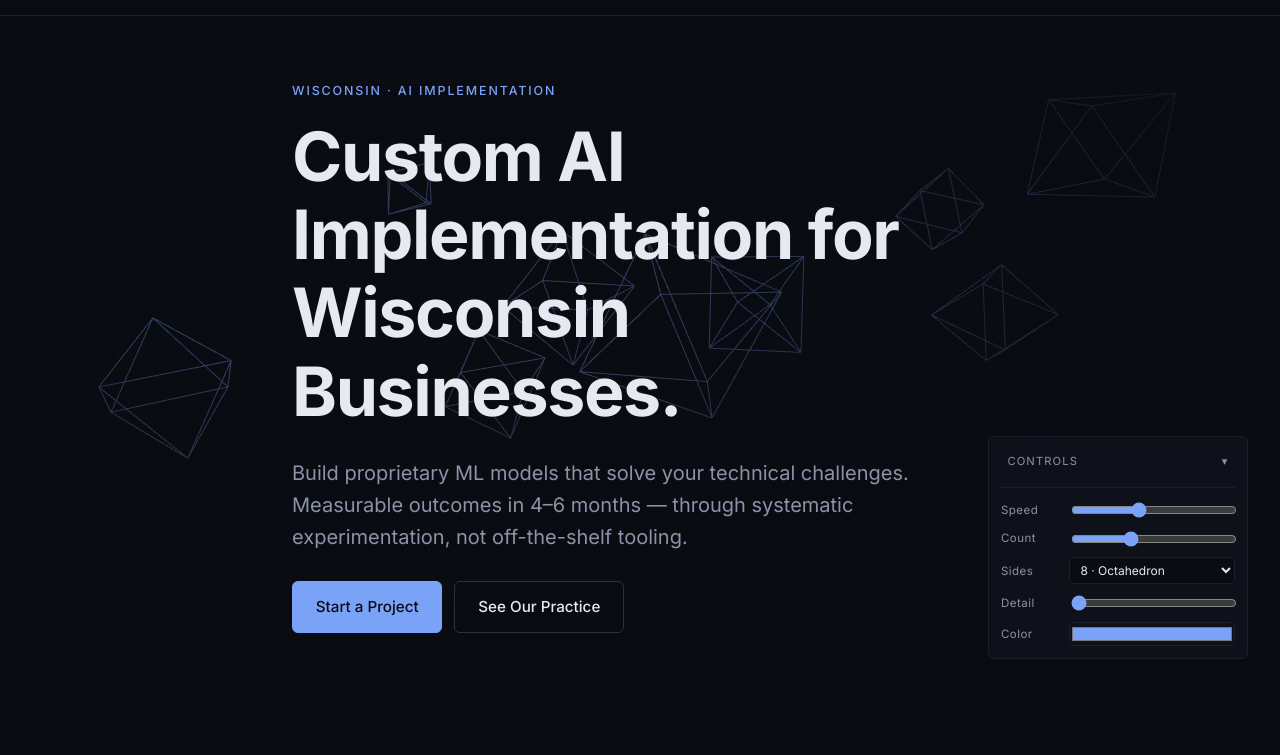
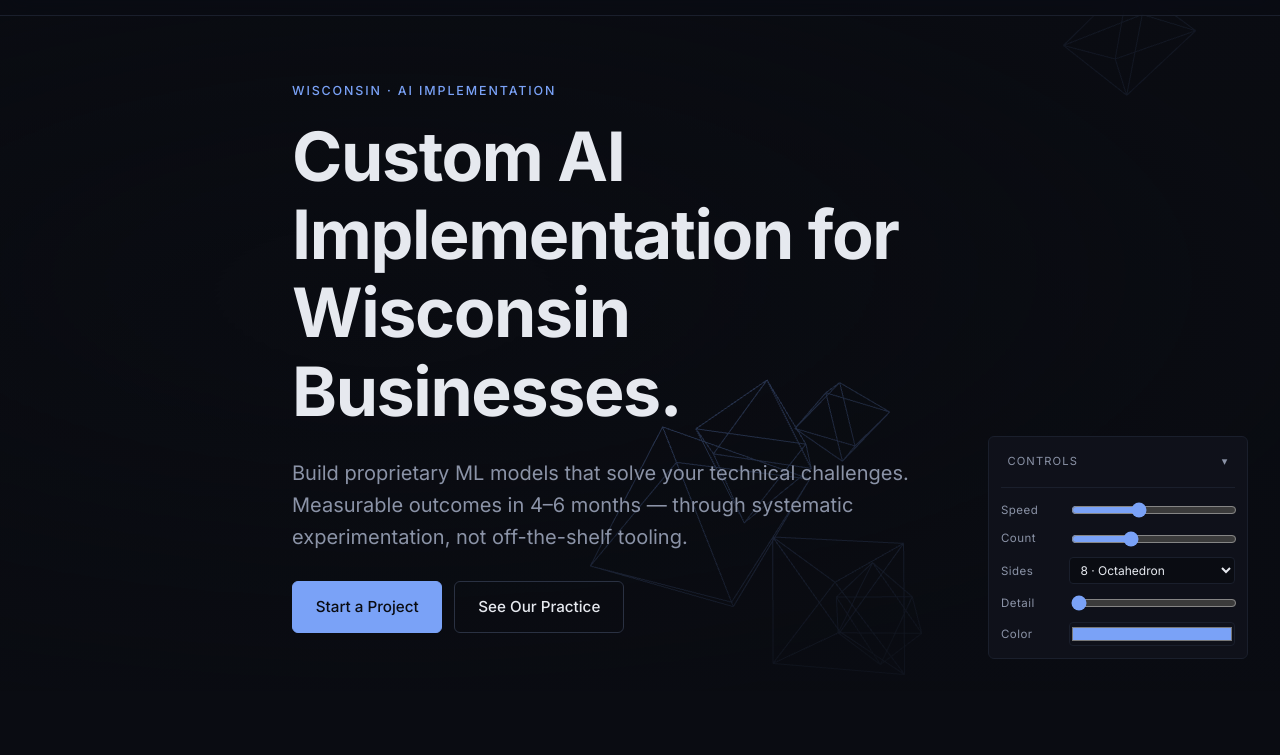
Before and after one commit to Bemental77/wi-ts.com, an Astro site: page / in a window 1280 px wide. Shown: the part 45-800 px from the top of the page. Built offline with nearby package versions, Linux system fonts and the light colour scheme; Astro itself is replaced by a stand-in of ours; animation ran at ten frames a second.

Commit message:
background

```diff
--- a/astro.config.mjs
+++ b/astro.config.mjs
@@ -3,6 +3,9 @@ import { defineConfig } from 'astro/config';
 export default defineConfig({
   site: 'https://wi-ts.com',
   output: 'static',
+  devToolbar: {
+    enabled: false,
+  },
   build: {
     inlineStylesheets: 'auto',
   },
--- a/src/components/Hero.astro
+++ b/src/components/Hero.astro
@@ -1,8 +1,6 @@
 ---
 ---
 <section class="hero">
-  <canvas id="hero-canvas" class="hero__canvas" aria-hidden="true"></canvas>
-
   <div class="hero__overlay"></div>
 
   <div class="shell hero__content">
@@ -94,12 +92,21 @@
 
     const toggle = form.querySelector('.hero__panel-toggle') as HTMLButtonElement;
     const body = form.querySelector('.hero__panel-body') as HTMLElement;
+    const chevron = toggle.querySelector('.hero__panel-chevron')!;
+
+    function setExpanded(next: boolean) {
+      toggle.setAttribute('aria-expanded', String(next));
+      body.style.display = next ? '' : 'none';
+      chevron.textContent = next ? '▾' : '▸';
+    }
+
     toggle.addEventListener('click', () => {
-      const expanded = toggle.getAttribute('aria-expanded') === 'true';
-      toggle.setAttribute('aria-expanded', String(!expanded));
-      body.style.display = expanded ? 'none' : '';
-      toggle.querySelector('.hero__panel-chevron')!.textContent = expanded ? '▸' : '▾';
+      setExpanded(toggle.getAttribute('aria-expanded') !== 'true');
     });
+
+    if (window.matchMedia('(max-width: 640px)').matches) {
+      setExpanded(false);
+    }
   }
 </script>
 
@@ -112,14 +119,6 @@
     overflow: hidden;
     margin-top: -4rem;
     padding-top: 4rem;
-  }
-
-  .hero__canvas {
-    position: absolute;
-    inset: 0;
-    width: 100%;
-    height: 100%;
-    display: block;
   }
 
   .hero__overlay {
--- a/src/layouts/Base.astro
+++ b/src/layouts/Base.astro
@@ -27,6 +27,8 @@ const {
     />
   </head>
   <body>
+    <canvas id="hero-canvas" class="bg-canvas" aria-hidden="true"></canvas>
+
     <header class="site-header">
       <div class="shell site-header__inner">
         <a href="/" class="site-header__brand">
@@ -61,6 +63,16 @@ const {
     </script>
 
     <style>
+      .bg-canvas {
+        position: fixed;
+        inset: 0;
+        width: 100vw;
+        height: 100vh;
+        display: block;
+        z-index: -1;
+        pointer-events: none;
+      }
+
       .site-header {
         position: fixed;
         top: 0;
--- a/src/scripts/HeroScene.ts
+++ b/src/scripts/HeroScene.ts
@@ -17,10 +17,14 @@ export interface SceneHandle {
 
 interface Polyhedron {
   mesh: THREE.LineSegments;
-  basePosition: THREE.Vector3;
   rotationVelocity: THREE.Vector3;
-  orbitSeed: number;
+  fallSpeed: number;
+  driftSeed: number;
 }
+
+const SPAWN_HALF_HEIGHT = 8;
+const SPAWN_HALF_WIDTH = 9;
+const SPAWN_DEPTH = 6;
 
 function buildGeometry(sides: Sides, detail: number): THREE.BufferGeometry {
   const radius = 1;
@@ -100,14 +104,11 @@ export function initHeroScene(canvas: HTMLCanvasElement, initial: SceneControls)
     for (let i = 0; i < state.count; i++) {
       const mesh = new THREE.LineSegments(edgeGeometry, material);
 
-      const spread = 7;
-      const depth = 6;
-      const pos = new THREE.Vector3(
-        (rand() - 0.5) * spread * 2,
-        (rand() - 0.5) * spread,
-        (rand() - 0.5) * depth - 1
+      mesh.position.set(
+        (rand() - 0.5) * SPAWN_HALF_WIDTH * 2,
+        (rand() - 0.5) * SPAWN_HALF_HEIGHT * 2,
+        (rand() - 0.5) * SPAWN_DEPTH - 1
       );
-      mesh.position.copy(pos);
 
       const scale = 0.5 + rand() * 0.9;
       mesh.scale.setScalar(scale);
@@ -115,17 +116,25 @@ export function initHeroScene(canvas: HTMLCanvasElement, initial: SceneControls)
 
       polyhedra.push({
         mesh,
-        basePosition: pos.clone(),
         rotationVelocity: new THREE.Vector3(
           (rand() - 0.5) * 0.6,
           (rand() - 0.5) * 0.6,
           (rand() - 0.5) * 0.3
         ),
-        orbitSeed: rand() * Math.PI * 2,
+        fallSpeed: 0.4 + rand() * 0.9,
+        driftSeed: rand() * Math.PI * 2,
       });
       group.add(mesh);
     }
   }
+
+  function respawnAbove(p: Polyhedron, rand: () => number) {
+    p.mesh.position.x = (rand() - 0.5) * SPAWN_HALF_WIDTH * 2;
+    p.mesh.position.y = SPAWN_HALF_HEIGHT + rand() * 2;
+    p.mesh.position.z = (rand() - 0.5) * SPAWN_DEPTH - 1;
+  }
+
+  const recycleRand = seededRandom(0xc0ffee);
 
   function updateMaterial() {
     material.color.set(state.color);
@@ -171,8 +180,11 @@ export function initHeroScene(canvas: HTMLCanvasElement, initial: SceneControls)
       p.mesh.rotation.x += p.rotationVelocity.x * dt * spd;
       p.mesh.rotation.y += p.rotationVelocity.y * dt * spd;
       p.mesh.rotation.z += p.rotationVelocity.z * dt * spd;
-      const bob = Math.sin(elapsed * 0.4 + p.orbitSeed) * 0.25;
-      p.mesh.position.y = p.basePosition.y + bob;
+      p.mesh.position.y -= p.fallSpeed * dt * spd;
+      p.mesh.position.x += Math.sin(elapsed * 0.3 + p.driftSeed) * 0.002 * spd;
+      if (p.mesh.position.y < -SPAWN_HALF_HEIGHT - 1) {
+        respawnAbove(p, recycleRand);
+      }
     }
 
     renderer.render(scene, camera);
--- a/src/styles/global.css
+++ b/src/styles/global.css
@@ -30,6 +30,7 @@ html {
   -webkit-text-size-adjust: 100%;
   text-rendering: optimizeLegibility;
   scroll-behavior: smooth;
+  background: var(--bg);
 }
 
 html.lenis-active {
@@ -38,7 +39,7 @@ html.lenis-active {
 
 body {
   margin: 0;
-  background: var(--bg);
+  background: transparent;
   color: var(--fg);
   font-family: var(--font-sans);
   font-size: 16px;
```
